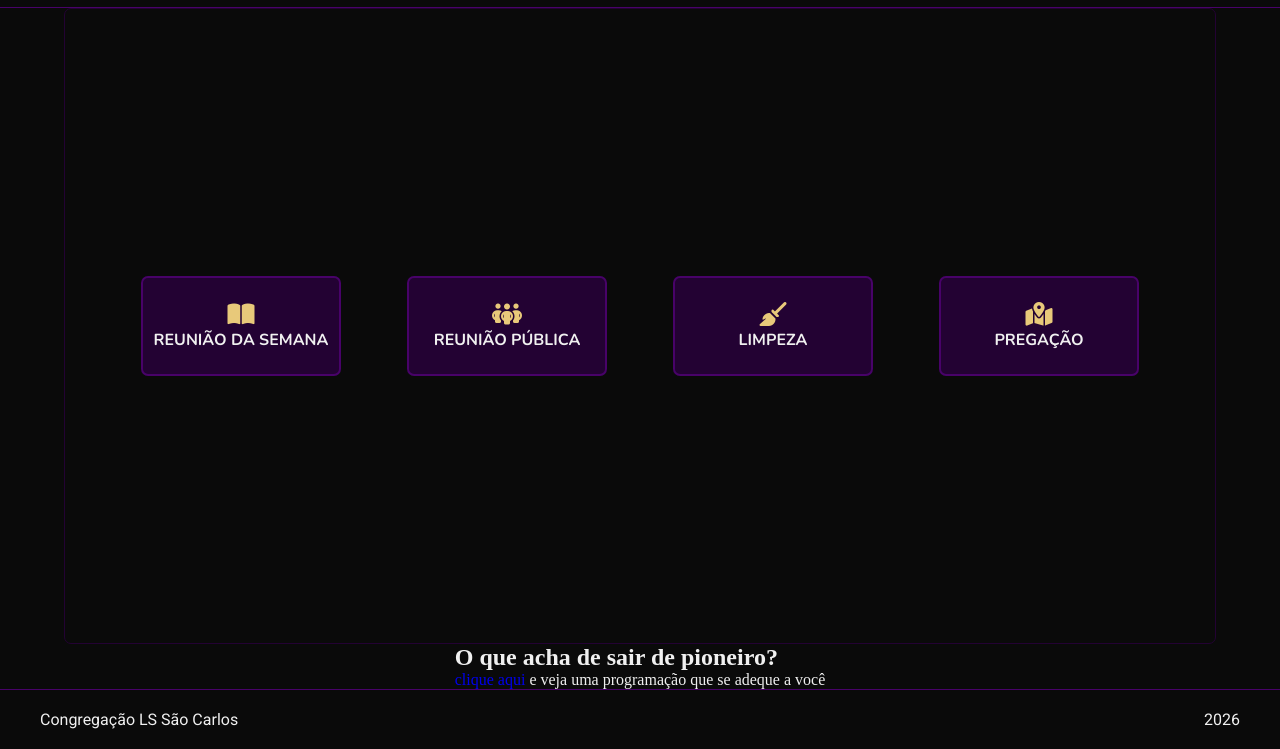
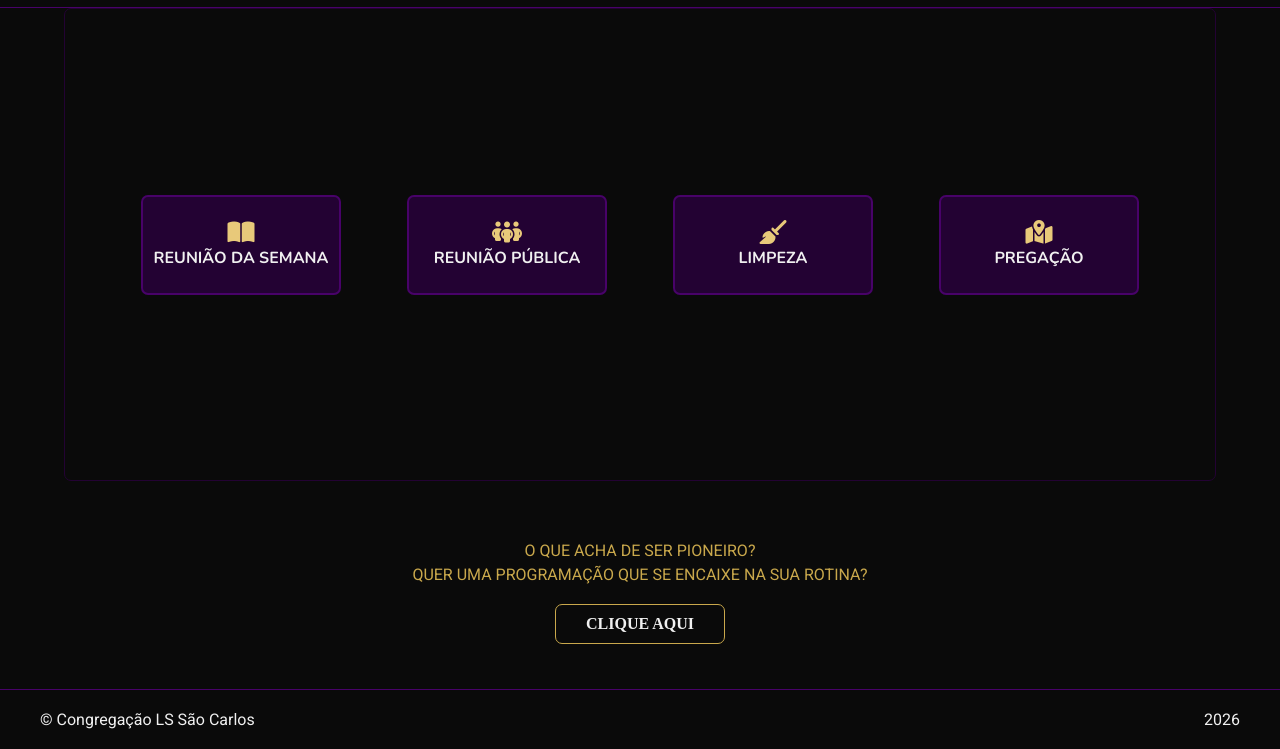
Before and after one commit to s-a-m-i-o/quadro-de-anuncios, a plain HTML site: page index.html in a window 1280 px wide. Shown: the part 51-800 px from the top of the page. Drawn offline with nearby package versions, Linux system fonts and the light colour scheme.

Commit message:
Adicionado pagina de pioneiros

```diff
--- a/index.html
+++ b/index.html
@@ -20,7 +20,7 @@
     </header>
 
     <main class="conteudo">
-        <nav class="cards">
+        <section class="cards">
             <a href="./mwb.html" class="card">
                 <i class="fa-solid fa-book-open"></i>
                 <span class="nome">Reunião da Semana</span>
@@ -37,19 +37,18 @@
                 <i class="fa-solid fa-map-location-dot"></i>
                 <span class="nome">pregação</span>
             </a>
-        </nav>
+        </section>
 
         <section class="anuncios">
-            <h2 class="subtitulo">O que acha de sair de pioneiro?</h2>
-            <p class="descricao-pioneiro">
-                <a href="#" class="btn-anuncio">clique aqui</a> e veja uma programação que se adeque a você
-            </p>
+            <p class="subtitulo">O que acha de ser pioneiro?</p>
+            <p class="subtitulo">quer uma programação que se encaixe na sua rotina?</p>
+            <a href="pioneiro.html" class="btn-anuncio">CLIQUE AQUI</a>
         </section>
 
     </main>
 
     <footer class="rodape">
-        <p class="cong">Congregação LS São Carlos</p>
+        <p class="cong">&copy Congregação LS São Carlos</p>
         <p>2026</p>
     </footer>
 
--- a/src/css/global.css
+++ b/src/css/global.css
@@ -11,10 +11,12 @@ header {
     padding: 10px 20px;
 }
 
-.titulo{
+.titulo,
+.subtitulo{
     color: var(--dourado);
     text-align: center;
     font-family: var(--titulo);
+    text-transform: uppercase;
 }
 
 a.voltar {
--- a/src/css/index.css
+++ b/src/css/index.css
@@ -2,9 +2,10 @@
     flex-direction: column;
     align-items: center;
     justify-content: center;
+    gap: 30px;
 }
 
-nav.cards {
+section.cards {
     padding: 15px;
     border-radius: 7px;
     display: flex;
@@ -13,6 +14,44 @@ nav.cards {
     justify-content: center;
     border: 1px solid var(--roxo-escuro);
 }
+
+section.anuncios {
+    width: 100%;
+    padding: 30px;
+    display: flex;
+    align-items: center;
+    justify-content: center;
+    flex-direction: column;
+    gap: 5px;
+}
+
+.anuncios .btn-anuncio {
+    border: 1px solid var(--dourado);
+    padding: 10px 30px;
+    color: var(--texto);
+    font-weight: bold;
+    border-radius: 7px;
+    animation: pulsar 1s ease infinite;
+    margin: 15px;
+}
+
+
+@keyframes pulsar {
+    0% {
+        transform: scale(1);
+        box-shadow: 0 0 0px var(--dourado-claro);
+    }
+    50% {
+        transform: scale(1.2);
+        box-shadow: 0 0 15px var(--dourado-claro);
+    }
+    100% {
+        transform: scale(1);
+        box-shadow: 0 0 0px var(--dourado-claro);
+    }
+}
+
+
 
 @media (min-width:768px) {
     .conteudo .cards {
```
Also changed, not shown: pioneiro.html (+38 -0 lines), src/css/pioneiro.css (added, +11 -0 lines).
